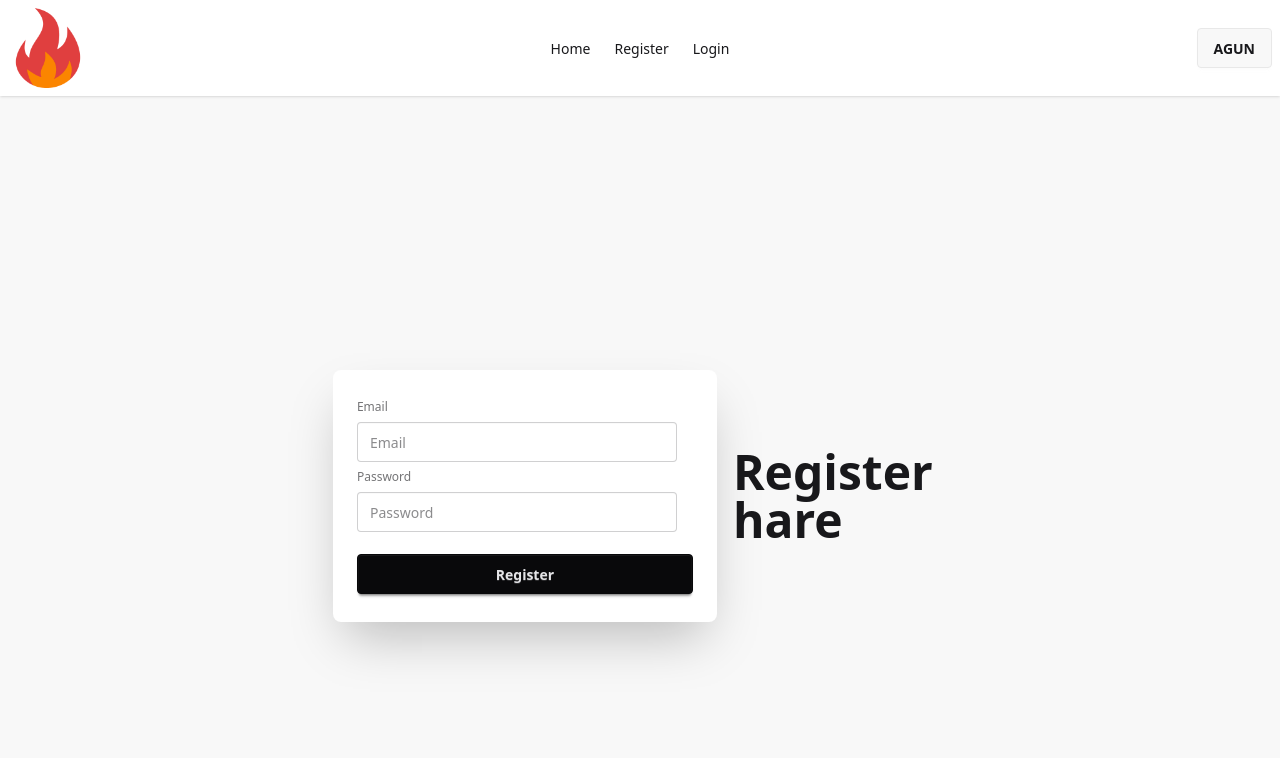
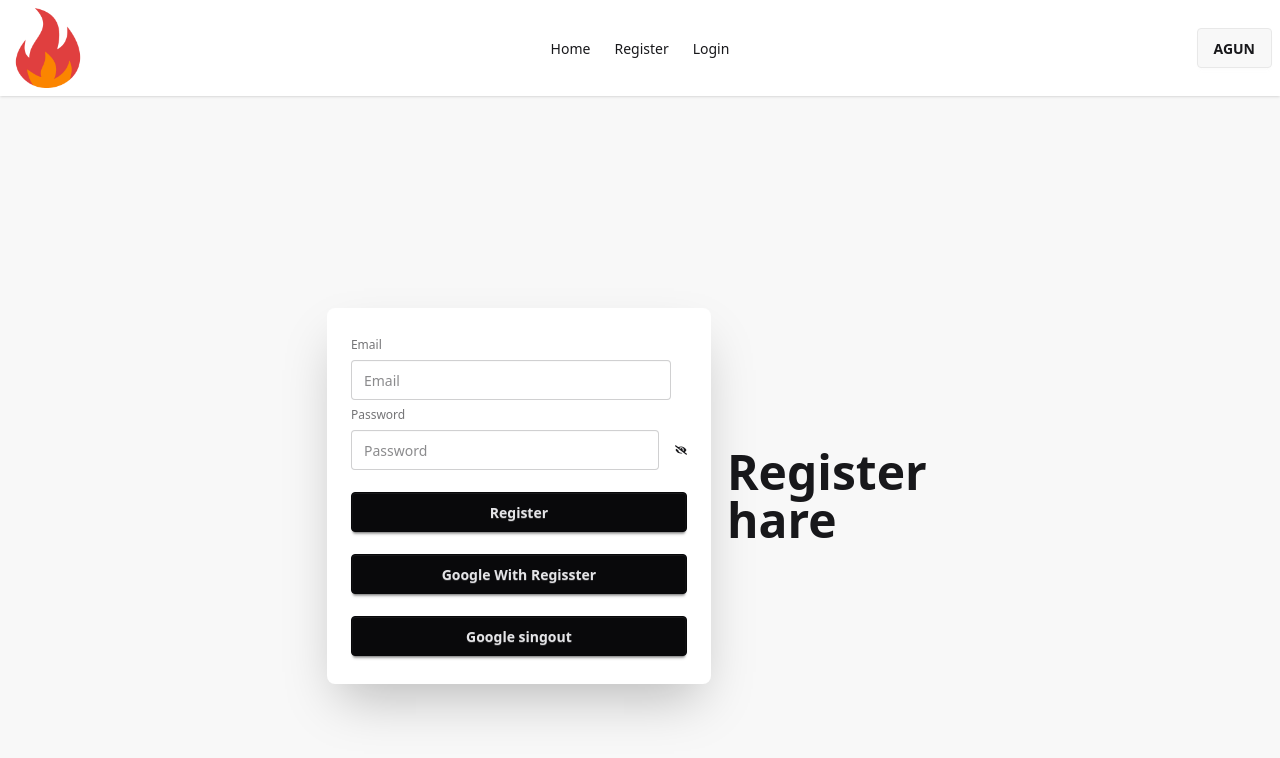
Before and after one commit to RHrakib1/fire-again, a React (Vite) app: page /register in a window 1280 px wide. Shown: the top 758 px of the page. Built offline with nearby package versions, Linux system fonts and the light colour scheme.

Commit message:
added register form

```diff
--- a/package.json
+++ b/package.json
@@ -11,8 +11,10 @@
   },
   "dependencies": {
     "@tailwindcss/vite": "^4.1.12",
+    "firebase": "^12.2.1",
     "react": "^19.1.1",
     "react-dom": "^19.1.1",
+    "react-icons": "^5.5.0",
     "react-router-dom": "^7.8.2",
     "tailwindcss": "^4.1.12"
   },
--- /dev/null
+++ b/src/Firebase.config.js
@@ -0,0 +1,20 @@
+// Import the functions you need from the SDKs you need
+import { initializeApp } from "firebase/app";
+import { getAuth } from "firebase/auth";
+// TODO: Add SDKs for Firebase products that you want to use
+// https://firebase.google.com/docs/web/setup#available-libraries
+
+// Your web app's Firebase configuration
+const firebaseConfig = {
+    apiKey: "AIzaSyDPkgEn1tkcm2pln03k-sCJAgobmeyVmJU",
+    authDomain: "fir-again-another.firebaseapp.com",
+    projectId: "fir-again-another",
+    storageBucket: "fir-again-another.firebasestorage.app",
+    messagingSenderId: "397867166942",
+    appId: "1:397867166942:web:bf0e476c616607e6ede64f"
+};
+
+// Initialize Firebase
+const app = initializeApp(firebaseConfig);
+const auth = getAuth(app);
+export default auth;
--- /dev/null
+++ b/src/Provider/Provider.jsx
@@ -0,0 +1,30 @@
+import { createUserWithEmailAndPassword } from "firebase/auth"
+import { createContext, useState } from "react"
+import auth from "../Firebase.config"
+
+const AuthContext = createContext(null)
+
+export default function Provider({ children }) {
+    const [user, setuser] = useState(null)
+    const [loadding, setloadding] = useState(true)
+
+
+    const createuser = (emial, password) => {
+        setloadding(true)
+        return createUserWithEmailAndPassword(auth, emial, password)
+    }
+
+
+    const usedata = {
+        user,
+        loadding,
+        createuser
+    }
+
+
+    return (
+        <AuthContext.Provider value={usedata}>
+            {children}
+        </AuthContext.Provider>
+    )
+}
--- a/src/Register.jsx
+++ b/src/Register.jsx
@@ -1,6 +1,78 @@
-import React from 'react'
+import { createUserWithEmailAndPassword, GoogleAuthProvider, signInWithEmailAndPassword, signInWithPopup, signOut } from 'firebase/auth'
+import React, { useState } from 'react'
+import auth from './Firebase.config'
+import { FaEyeSlash } from "react-icons/fa";
+import { FaEye } from "react-icons/fa";
+
 
 export default function Register() {
+
+    const provider = new GoogleAuthProvider()
+    const [user, setuser] = useState()
+    const [success, setsuccess] = useState('')
+    const [error, seterror] = useState('')
+    const [showpassword, setshowpassword] = useState(false)
+
+
+    //provider on google
+    const googleAuth = () => {
+        signInWithPopup(auth, provider)
+            .then(result => {
+                setuser(result.user)
+                console.log(result.user)
+            })
+            .catch(error => {
+                console.log(error)
+            })
+    }
+    const googlesignout = () => {
+        signOut(auth)
+            .then(result => {
+                setuser(result)
+                console.log(result)
+            })
+            .catch(error => {
+                console.log(error)
+            })
+    }
+
+    // provider on simpleuser
+
+    const hendlesubmit = e => {
+        e.preventDefault()
+        const sub = e.target
+        const email = sub.email.value
+        const password = sub.password.value
+        const obj = { email, password }
+        console.log(obj)
+
+        if (password.length < 6) {
+            seterror('Password should be at least 6 characters')
+            return
+        }
+        if (!/[A-Z]/.test(password)) {
+            seterror('please enter a minimun 1 largest alfabat')
+            return
+        }
+
+        seterror('')
+        setsuccess('')
+
+
+        createUserWithEmailAndPassword(auth, email, password)
+            .then(result => {
+                setuser(result.user)
+                console.log(result.user)
+                seterror('')
+                setsuccess('you have successfully register by agun')
+            })
+            .catch(error => {
+                console.log(error.message)
+                seterror(error.message)
+                setsuccess('')
+            })
+    }
+
     return (
         <div>
             <div className="hero bg-base-200 min-h-screen">
@@ -10,17 +82,38 @@ export default function Register() {
                     </div>
                     <div className="card bg-base-100 w-full max-w-sm shrink-0 shadow-2xl">
                         <div className="card-body">
-                            <fieldset className="fieldset">
-                                <label className="label">Email</label>
-                                <input type="email" className="input" placeholder="Email" />
-                                <label className="label">Password</label>
-                                <input type="password" className="input" placeholder="Password" />
-                                <button className="btn btn-neutral mt-4">Register</button>
-                            </fieldset>
+                            <form onSubmit={hendlesubmit}>
+                                <fieldset className="fieldset">
+                                    <label className="label">Email</label>
+                                    <input name='email' type="email" className="input" placeholder="Email" />
+                                    <label className="label">Password</label>
+                                    <div className='flex gap-4 items-center'>
+                                        <input name='password' type={showpassword ? 'text' : 'password'} className="input" placeholder="Password" />
+                                        <span onClick={() => setshowpassword(!showpassword)}>{showpassword ? <FaEye /> : <FaEyeSlash />}</span>
+                                    </div>
+                                    <button type='submit' className="btn btn-neutral mt-4">Register</button>
+                                    <button onClick={googleAuth} className="btn btn-neutral mt-4">Google With Regisster</button>
+                                    <button onClick={googlesignout} className="btn btn-neutral mt-4">Google singout</button>
+                                    {
+                                        success && <p>{success}</p>
+                                    }
+                                    {
+                                        error && <p>{error}</p>
+                                    }
+                                </fieldset>
+                            </form>
                         </div>
+                    </div>
+                    <div>
+                        {
+                            user && <div>
+                                <h2>Name: {user.displayName}</h2>
+                                <h4>Email: {user.email}</h4>
+                            </div>
+                        }
                     </div>
                 </div>
             </div>
-        </div>
+        </div >
     )
 }
```
Also changed, not shown: 1 other file (tests, documents, lock files or other folders).
